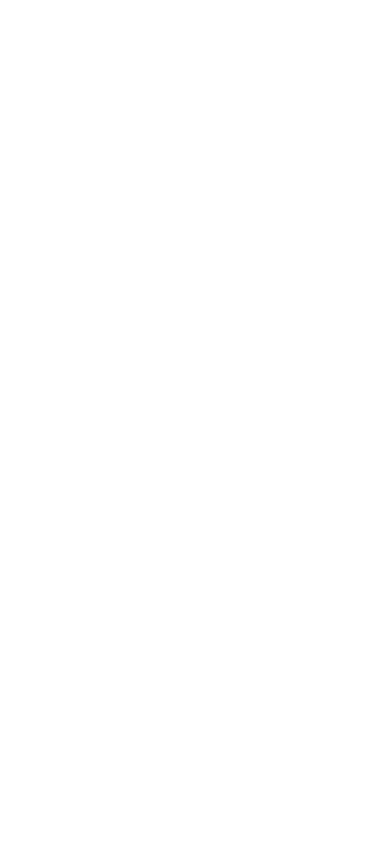
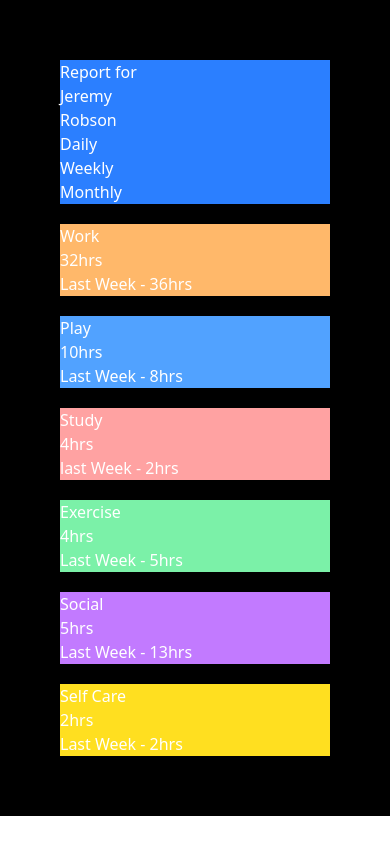
Before and after one commit to TechCrent/Time-Tracking-Dashboard-Tracker-, a website built with Vite: page tracker/index.html in a window 390 px wide. Built offline with nearby package versions, Linux system fonts and the light colour scheme.

Commit message:
Created both Mobile and desktop outline

```diff
--- a/tracker/index.html
+++ b/tracker/index.html
@@ -4,9 +4,73 @@
     <meta charset="UTF-8" />
     <meta name="viewport" content="width=device-width, initial-scale=1.0" />
     <link rel="stylesheet" href="/src/style.css" />
+    <script type="module" src="/src/main.js" defer></script>
     <title>tracker</title>
   </head>
   <body>
-    <script type="module" src="/src/main.js"></script>
+    <div
+      class="bg-black text-white flex-col md:grid grid-cols-4 grid-rows-2 p-10 md:p-40"
+    >
+      <section class="row-span-2 bg-blue-500 m-5">
+        <div>
+          <p>Report for</p>
+          <p>Jeremy</p>
+          <p>Robson</p>
+        </div>
+        <div>
+          <p>Daily</p>
+          <p>Weekly</p>
+          <p>Monthly</p>
+        </div>
+      </section>
+      <section class="bg-orange-300 m-5">
+        <div></div>
+        <div>
+          <p>Work</p>
+          <p>32hrs</p>
+          <p>Last Week - 36hrs</p>
+        </div>
+      </section>
+      <section class="bg-blue-400 m-5">
+        <div></div>
+        <div>
+          <p>Play</p>
+          <p>10hrs</p>
+          <p>Last Week - 8hrs</p>
+        </div>
+      </section>
+      <section class="bg-red-300 m-5">
+        <div></div>
+        <div>
+          <p>Study</p>
+          <p>4hrs</p>
+          <p>last Week - 2hrs</p>
+        </div>
+      </section>
+      <section class="bg-green-300 m-5">
+        <div></div>
+        <div>
+          <p>Exercise</p>
+          <p>4hrs</p>
+          <p>Last Week - 5hrs</p>
+        </div>
+      </section>
+      <section class="bg-purple-400 m-5">
+        <div></div>
+        <div>
+          <p>Social</p>
+          <p>5hrs</p>
+          <p>Last Week - 13hrs</p>
+        </div>
+      </section>
+      <section class="bg-yellow-300 m-5">
+        <div></div>
+        <div>
+          <p>Self Care</p>
+          <p>2hrs</p>
+          <p>Last Week - 2hrs</p>
+        </div>
+      </section>
+    </div>
   </body>
 </html>
```
